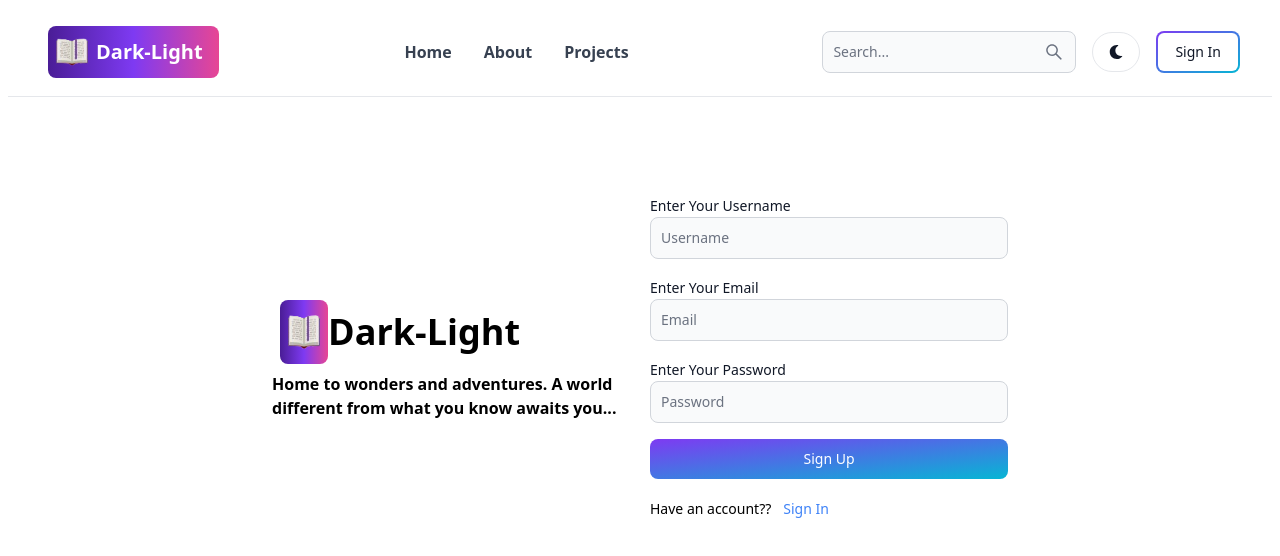
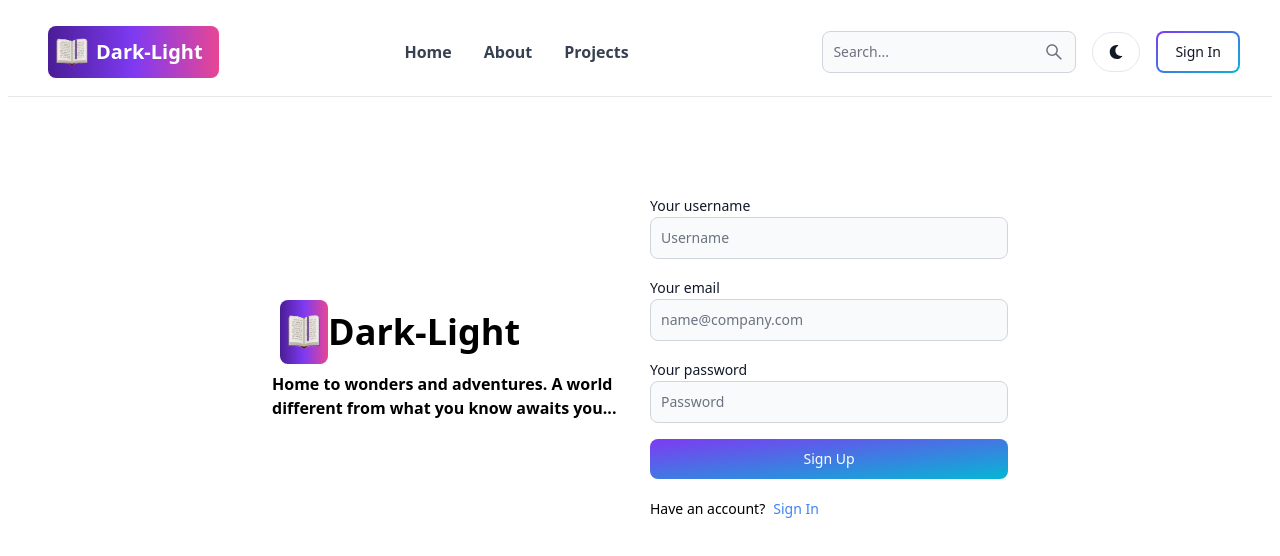
Before and after one commit to BenitaMichael/BookStore, a React (Vite) app in the folder client/: page /signUp in a window 1280 px wide. Shown: the top 556 px of the page. Built offline with nearby package versions, Linux system fonts and the light colour scheme.

Commit message:
feat: complete functionality for Signup page

```diff
--- a/client/src/Pages/SignUp.jsx
+++ b/client/src/Pages/SignUp.jsx
@@ -1,10 +1,46 @@
-import React from 'react'
-import { Link } from 'react-router-dom'
+import React, { useState } from 'react'
+import { Link, useNavigate } from 'react-router-dom'
 import logo from '../assets/logo.png';
-import { Button, Label, TextInput } from 'flowbite-react';
-
+import { Alert, Button, Label, Spinner, TextInput } from 'flowbite-react';
 
 const SignUp = () => {
+  const [formData, setFormData] = useState({});
+  const [errorMessage, setErrorMessage] = useState(null);
+  const [loading, setLoading] = useState(false);
+  const navigate = useNavigate();
+
+  const handleChange = (e) => {
+    setFormData({ ...formData, [e.target.id]: e.target.value.trim() });
+  };
+
+  const handleSubmit = async (e) => {
+    e.preventDefault();
+    if (!formData.username || !formData.email || !formData.password) {
+      return setErrorMessage('Please fill out all fields.');
+    }
+    try {
+      setLoading(true);
+      setErrorMessage(null);
+      const res = await fetch('/api/auth/signup', {
+        method: 'POST',
+        headers: { 'Content-Type': 'application/json' },
+        body: JSON.stringify(formData),
+      });
+      const data = await res.json();
+      if (data.success === false) {
+        setLoading(false);
+        return setErrorMessage(data.message);
+      }
+      setLoading(false);
+      if(res.ok) {
+        navigate('/sign-in');
+      }
+    } catch (error) {
+      setErrorMessage(error.message);
+      setLoading(false);
+    }
+  };
+
   return (
     <div className='min-h-screen mt-20'>
       <div className="flex p-4 max-w-3xl mx-auto flex-col md:flex-row md:items-center gap-5">
@@ -23,33 +59,65 @@
         </div>
 
         {/* right */}
-        <div className="flex-1">
-          <form action="" className='flex flex-col gap-4'>
+        <div className='flex-1'>
+          <form className='flex flex-col gap-4' onSubmit={handleSubmit}>
             <div>
-              <Label value='Enter Your Username' />
-              <TextInput type= 'text' placeholder='Username' id='username' />
+              <Label value='Your username' />
+              <TextInput
+                type='text'
+                placeholder='Username'
+                id='username'
+                onChange={handleChange}
+              />
             </div>
             <div>
-              <Label value='Enter Your Email' />
-              <TextInput type= 'text' placeholder='Email' id='email' />
+              <Label value='Your email' />
+              <TextInput
+                type='email'
+                placeholder='name@company.com'
+                id='email'
+                onChange={handleChange}
+              />
             </div>
             <div>
-              <Label value='Enter Your Password' />
-              <TextInput type= 'text' placeholder='Password' id='password' />
+              <Label value='Your password' />
+              <TextInput
+                type='password'
+                placeholder='Password'
+                id='password'
+                onChange={handleChange}
+              />
             </div>
-            <Button gradientDuoTone='purpleToBlue' type='submit'>
-              Sign Up
+            <Button
+              gradientDuoTone='purpleToBlue'
+              type='submit'
+              disabled={loading}
+            >
+              {loading ? (
+                <>
+                  <Spinner size='sm' />
+                  <span className='pl-3'>Loading...</span>
+                </>
+              ) : (
+                'Sign Up'
+              )}
             </Button>
           </form>
-
-          <div className="flex gap-3 text-sm mt-5">
-            <span>Have an account??</span>
-            <Link to='/sign-in' className='text-blue-500'>Sign In</Link>
+          <div className='flex gap-2 text-sm mt-5'>
+            <span>Have an account?</span>
+            <Link to='/sign-in' className='text-blue-500'>
+              Sign In
+            </Link>
+          </div>
+          {errorMessage && (
+            <Alert className='mt-5' color='failure'>
+              {errorMessage}
+            </Alert>
+          )}
         </div>
       </div>
     </div>
-    </div>
-  )
+  );
 }
 
 export default SignUp
--- a/client/vite.config.js
+++ b/client/vite.config.js
@@ -3,5 +3,13 @@
 
 // https://vitejs.dev/config/
 export default defineConfig({
+  server: {
+    proxy: {
+      '/api': {
+        target: 'http://localhost:3000',
+        secure: false,
+      },
+    },
+  },
   plugins: [react()],
 })
```
Lines whose indentation alone changed are shown as unchanged.
